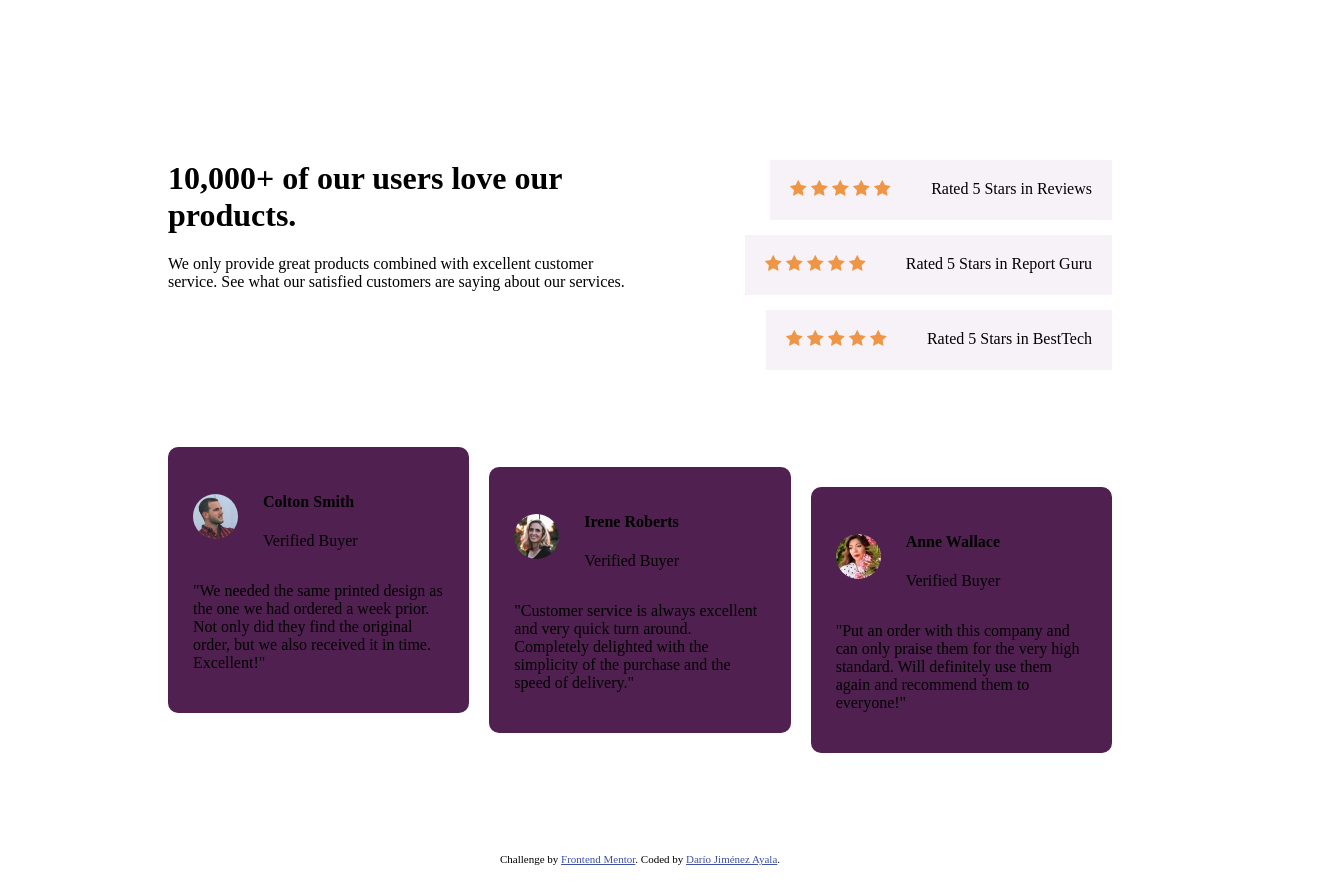
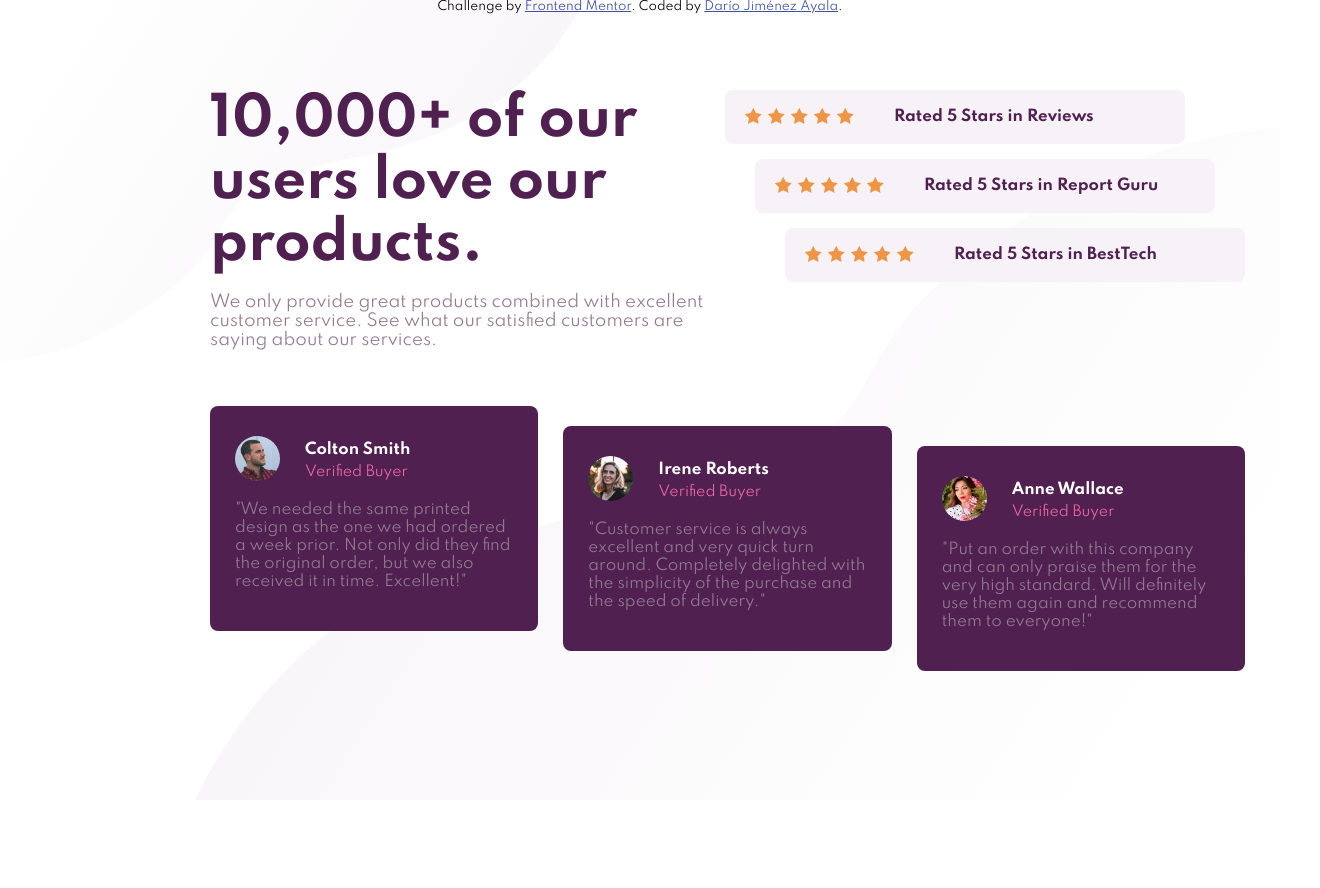
Before and after one commit to dhelarius/front-end-web-briefcase, a plain HTML site: page social-proof-section-master/index.html in a window 1280 px wide. Shown: the whole page, 1320 px wide, since content can reach past the window. After the commit the page ends 800 px from the top, so only its background shows below. Drawn offline with Linux system fonts and the light colour scheme.

Commit message:
set style to social proof

```diff
--- a/social-proof-section-master/css/style.css
+++ b/social-proof-section-master/css/style.css
@@ -1,6 +1,6 @@
 
 .attribution {
-    font-size: 11px;
+    font-size: 12px;
     text-align: center;
 }
 
@@ -10,72 +10,25 @@ color: hsl(228, 45%, 44%);
 
 body {
     min-height: 100vh;
+    margin: 0;
+    font-size: 15px;
+    font-family: 'Spartan', sans-serif;
 }
 
-/*body, .top-container, .bottom-container {
-    display: flex;
-    justify-content: center;
-}
-
-body {
-    flex-direction: column;
-    align-items: center;
+p {
+    font-weight: 400;
 }
 
 .container {
-    margin: 5em;
-    padding: 5em;
-}
-
-.top-container {
-    flex-direction: row;
-}
-
-.top-container {
-    justify-content: space-between;
-}
-
-.rates {
-    display: grid;
-    grid-template-rows: 1fr 1fr 1fr;
-}
-
-.rate {
-    display: grid;
-    grid-template-columns: 1fr 2fr;
-    grid-column-gap: 20px;
-}
-
-.rate p {
-    margin: 0;
-}
-
-.bottom-container {
-    align-items: center;
-}
-
-.cards {
-    display: grid;
-    grid-template-columns: 1fr 1fr 1fr;
-}
-
-.card {
-
-}
-
-.top-card {
-    display: flex;
-    flex-direction: row;
-    align-items: center;
-}*/
-
-.container {
-    margin: 5em;
-    padding: 5em;
+    margin: 3em 9em 2em 9em;
+    padding: 3em 5em 3em 5em;
     display: grid;
     grid-template-columns: 1fr 1fr;
     grid-template-rows: 1fr 1fr;
     grid-column-gap: 20px;
+    grid-row-gap: 20px;
+    position: absolute;
+    z-index: 2;
 }
 
 .top-container-left {
@@ -84,6 +37,16 @@ body {
 
 .top-container-left h1 {
     margin-top: 0;
+    font-weight: 700;
+    font-size: 3.5em;
+    margin-bottom: 5px;
+    color: hsl(300, 43%, 22%);
+}
+
+.top-container-left p {
+    font-size: 1.1em;
+    width: 30em;
+    color: hsl(303, 10%, 53%);
 }
 
 .top-container-right {
@@ -100,12 +63,16 @@ body {
     background-color: hsl(300, 24%, 96%);
     display: flex;
     flex-direction: row;
-    padding: 20px;
+    padding: 18px 20px 18px 20px;
+    width: 28em;
+    border-radius: 8px;
     margin-bottom: 15px;
 }
 
 .rate p {
    margin: 0 0 0 40px;
+   font-weight: 700;
+   color: hsl(300, 43%, 22%);
 }
 
 #rate1, #rate2, #rate3 {
@@ -113,19 +80,17 @@ body {
 }
 
 #rate1 {
-
+    margin-right: 60px;
 }
 
 #rate2 {
-
-}
-
-#rate3 {
-
+    margin-right: 30px;
 }
 
 .stars {
-
+    display: grid;
+    grid-template-columns: 1fr 1fr 1fr 1fr 1fr;
+    column-gap: 6px;
 }
 
 .bottom-container {
@@ -135,13 +100,13 @@ body {
 .cards {
     display: grid;
     grid-template-columns: 1fr 1fr 1fr;
-    column-gap: 20px
+    column-gap: 25px
 }
 
 .card {
     background-color: hsl(300, 43%, 22%);
-    padding: 25px;
-    border-radius: 10px;
+    padding: 30px 25px 25px 25px;
+    border-radius: 8px;
 }
 
 #card1, #card2, #card3 {
@@ -175,3 +140,36 @@ body {
 .top-card-information {
     margin-left: 25px;
 }
+
+.top-card-information .name, .clasification-card {
+    margin: 0;
+}
+
+.top-card-information .name {
+    color: hsl(0, 0%, 100%);
+    margin-bottom: 5px;
+}
+
+.top-card-information p {
+    color: hsl(333, 80%, 67%);
+    font-size: 14px;
+}
+
+.comment-card {
+   color: hsl(303, 10%, 53%)
+}
+
+.pattern-top, .pattern-bottom {
+    position: absolute;
+    z-index: 1;
+}
+
+.pattern-top {
+    top: 0;
+    left: 0;
+}
+
+.pattern-bottom {
+    right: 0;
+    bottom: 0;
+}
--- a/social-proof-section-master/index.html
+++ b/social-proof-section-master/index.html
@@ -25,106 +25,13 @@
       }
     </style>-->
     <link rel="stylesheet" href="css/style.css">
+    <link rel="preconnect" href="https://fonts.gstatic.com">
+    <link href="https://fonts.googleapis.com/css2?family=Spartan:wght@400;500;700&display=swap" rel="stylesheet">
   </head>
   <body>
+    <img class="pattern-top" src="images/bg-pattern-top-desktop.svg" alt="">
+    <img class="pattern-bottom" src="images/bg-pattern-bottom-desktop.svg" alt="">
     <div class="container">
-      <!--<div class="top-container">
-        <div class="top-container-left">
-          <h1>10,000+ of our users love our products.</h1>
-          <p>We only provide great products combined with excellent customer service.
-            See what our satisfied customers are saying about our services.</p>
-        </div>
-        <div class="top-container-right">
-          <div class="rates">
-            <div id="rate1" class="rate">
-              <div class="stars">
-                <img src="images/icon-star.svg" alt="">
-                <img src="images/icon-star.svg" alt="">
-                <img src="images/icon-star.svg" alt="">
-                <img src="images/icon-star.svg" alt="">
-                <img src="images/icon-star.svg" alt="">
-              </div>
-              <p>Rated 5 Stars in Reviews</p>
-            </div>
-            <div id="rate2" class="rate">
-              <div class="stars">
-                <img src="images/icon-star.svg" alt="">
-                <img src="images/icon-star.svg" alt="">
-                <img src="images/icon-star.svg" alt="">
-                <img src="images/icon-star.svg" alt="">
-                <img src="images/icon-star.svg" alt="">
-              </div>
-              <p>Rated 5 Stars in Report Guru</p>
-            </div>
-            <div id="rate3" class="rate">
-              <div class="stars">
-                <img src="images/icon-star.svg" alt="">
-                <img src="images/icon-star.svg" alt="">
-                <img src="images/icon-star.svg" alt="">
-                <img src="images/icon-star.svg" alt="">
-                <img src="images/icon-star.svg" alt="">
-              </div>
-              <p>Rated 5 Stars in BestTech</p>
-            </div>
-          </div>
-        </div>
-      </div>
-      <div class="bottom-container">
-        <div class="cards">
-          <div id="card1" class="card">
-            <div class="top-card">
-              <div class="photo">
-                <img src="images/image-colton.jpg" alt="">
-              </div>
-              <div class="top-card-informantion">
-                <h4 class="name">Colton Smith</h4>
-                <p class="clasification-card">Verified Buyer</p>
-              </div>
-            </div>
-            <div class="bottom-card">
-              <p class="comment-card">"We needed the same printed design as the one we had ordered a week prior.
-                Not only did they find the original order, but we also received it in time.
-                Excellent!"</p>
-            </div>
-          </div>
-          <div id="card2" class="card">
-            <div class="top-card">
-              <div class="photo">
-                <img src="images/image-irene.jpg" alt="">
-              </div>
-              <div class="top-card-information">
-                <h4 class="name">Irene Roberts</h4>
-                <p class="clasification-card">Verified Buyer</p>
-              </div>
-            </div>
-            <div class="bottom-card">
-              <p class="comment-card">"Customer service is always excellent and very quick turn around. Completely
-                delighted with the simplicity of the purchase and the speed of delivery."</p>
-            </div>
-          </div>
-          <div id="card3" class="card">
-            <div class="top-card">
-              <div class="photo">
-                <img src="images/image-anne.jpg" alt="">
-              </div>
-              <div class="top-card-information">
-                <h4 class="name">Anne Wallace</h4>
-                <p class="clasification-card">Verified Buyer</p>
-              </div>
-            </div>
-            <div class="bottom-card">
-              <p class="comment-card">"Put an order with this company and can only praise them for the very high
-                standard. Will definitely use them again and recommend them to everyone!"</p>
-            </div>
-          </div>
-        </div>
-      </div>
-    <div class="attribution">
-      Challenge by
-      <a href="https://www.frontendmentor.io?ref=challenge" target="_blank"
-        >Frontend Mentor</a
-      >. Coded by <a href="#">Darío Jiménez Ayala</a>.
-    </div>-->
     <div class="top-container-left">
       <h1>10,000+ of our users love our products.</h1>
       <p>We only provide great products combined with excellent customer service.
@@ -134,31 +41,31 @@
       <div class="rates">
         <div id="rate1" class="rate">
           <div class="stars">
-            <img src="images/icon-star.svg" alt="">
-            <img src="images/icon-star.svg" alt="">
-            <img src="images/icon-star.svg" alt="">
-            <img src="images/icon-star.svg" alt="">
-            <img src="images/icon-star.svg" alt="">
+            <img class="star" src="images/icon-star.svg" alt="">
+            <img class="star" src="images/icon-star.svg" alt="">
+            <img class="star" src="images/icon-star.svg" alt="">
+            <img class="star" src="images/icon-star.svg" alt="">
+            <img class="star" src="images/icon-star.svg" alt="">
           </div>
           <p>Rated 5 Stars in Reviews</p>
         </div>
         <div id="rate2" class="rate">
           <div class="stars">
-            <img src="images/icon-star.svg" alt="">
-            <img src="images/icon-star.svg" alt="">
-            <img src="images/icon-star.svg" alt="">
-            <img src="images/icon-star.svg" alt="">
-            <img src="images/icon-star.svg" alt="">
+            <img class="star" src="images/icon-star.svg" alt="">
+            <img class="star" src="images/icon-star.svg" alt="">
+            <img class="star" src="images/icon-star.svg" alt="">
+            <img class="star" src="images/icon-star.svg" alt="">
+            <img class="star" src="images/icon-star.svg" alt="">
           </div>
           <p>Rated 5 Stars in Report Guru</p>
         </div>
         <div id="rate3" class="rate">
           <div class="stars">
-            <img src="images/icon-star.svg" alt="">
-            <img src="images/icon-star.svg" alt="">
-            <img src="images/icon-star.svg" alt="">
-            <img src="images/icon-star.svg" alt="">
-            <img src="images/icon-star.svg" alt="">
+            <img class="star" src="images/icon-star.svg" alt="">
+            <img class="star" src="images/icon-star.svg" alt="">
+            <img class="star" src="images/icon-star.svg" alt="">
+            <img class="star" src="images/icon-star.svg" alt="">
+            <img class="star" src="images/icon-star.svg" alt="">
           </div>
           <p>Rated 5 Stars in BestTech</p>
         </div>
```
